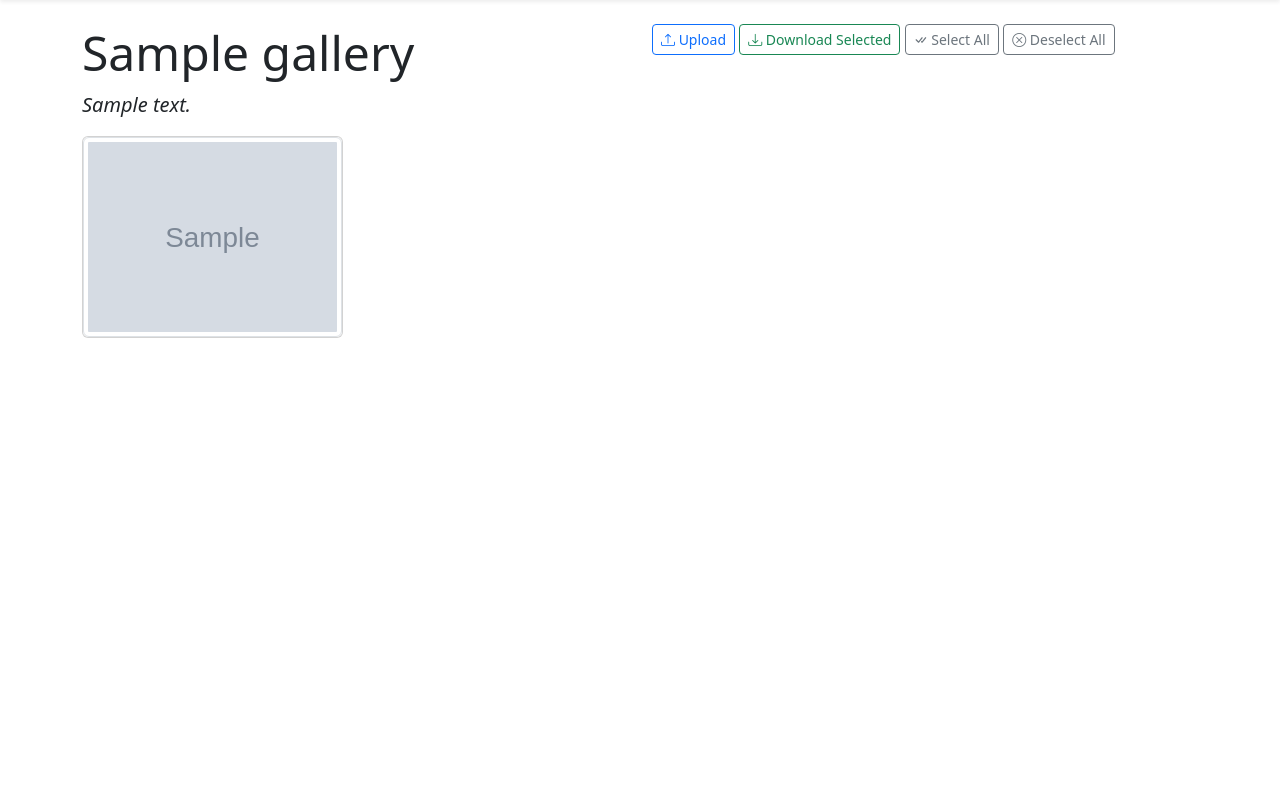
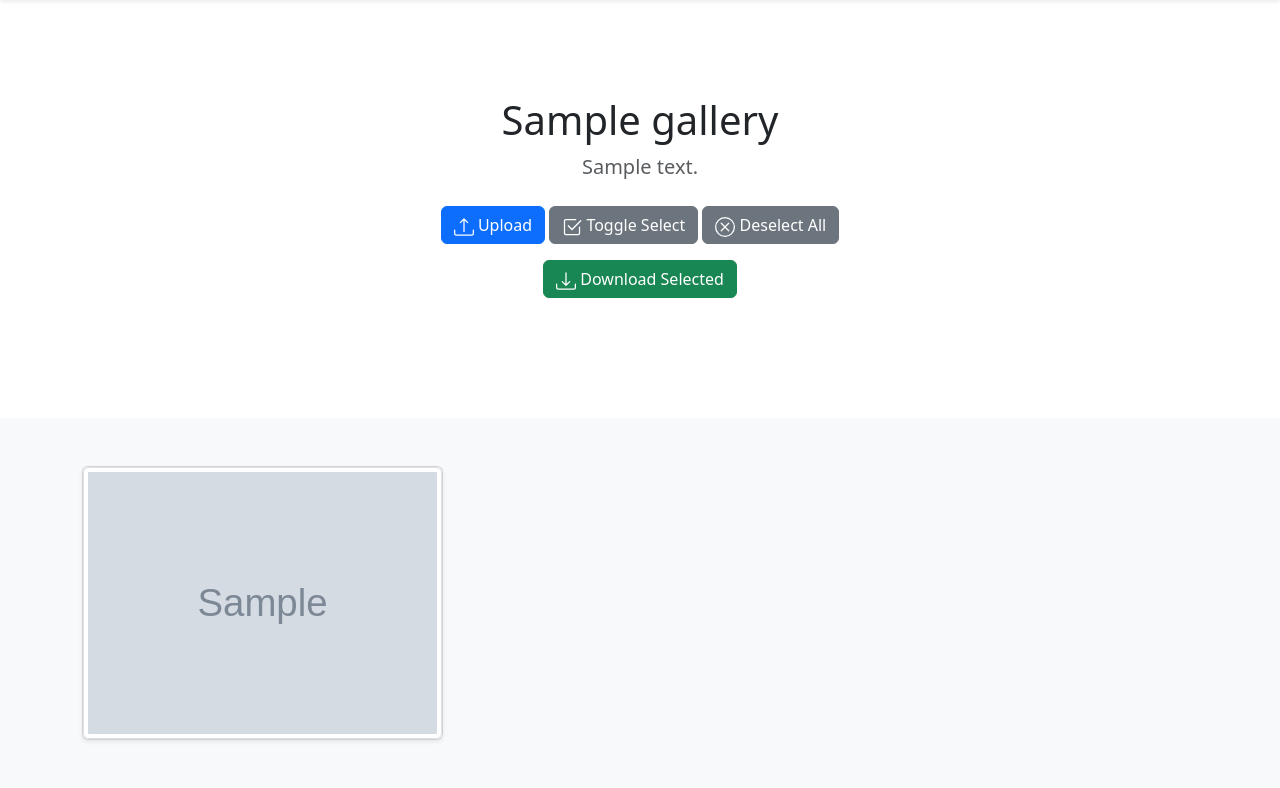
Before and after one commit to dbrennand/EventPics, a Django app: page /gallery/00000000-0000-0000-0000-000000000001/ in a window 1280 px wide. Shown: the part 56-844 px from the top of the page. Before the commit the page ends 394 px from the top, so only its background shows below. Run offline with Django 5.2, Linux system fonts and the light colour scheme; a user stored in the database is signed in; tables that the repository leaves empty hold one stand-in row (values such as "Sample post"); grey boxes marked "Sample" are stand-in pictures; some libraries are stand-ins or nearby versions.

Commit message:
refactor: gallery detail view - improved grid and layout

```diff
--- a/eventpics/gallery/templates/gallery/detail.html
+++ b/eventpics/gallery/templates/gallery/detail.html
@@ -5,86 +5,80 @@
 {% endblock title %}
 
 {% block body %}
-<style>
-    /*
-    Ensure photos are of a fixed size in the photo grid.
-    */
-    .fixed-size-img {
-        width: 100%;
-        height: 200px;
-        object-fit: cover;
-    }
-
-    /*
-    Make the checkbox for photo selection hidden (initially)
-    and of a specific size of the photo.
-    */
-    .checkbox-hidden {
-        display: none;
-        width: 20px;
-        height: 20px;
-    }
-
-    /*
-    When the checkbox is hovered over or checked,
-    display the checkbox.
-    */
-    .card:hover .checkbox-hidden,
-    .checkbox-hidden:checked {
-        display: block;
-    }
-</style>
-
-<!-- Main Body -->
-<div class="container mt-4">
-    <div class="row">
-        <div class="col">
-            <h2 class="display-5">{{ gallery.name }}</h2>
-            {% if gallery.description %}
-            <p class="fst-italic lead">{{ gallery.description }}</p>
-            {% endif %}
-        </div>
-        <!-- Gallery Buttons -->
-        <div class="col">
-            <button type="button" class="btn btn-outline-primary btn-sm" data-bs-toggle="modal"
-                data-bs-target="#uploadModal">
-                <i class="bi bi-upload"></i> Upload
+<!-- Jumbotron like heading  -->
+<section class="py-5 text-center container">
+    <div class="row py-lg-5">
+        <div class="col-lg-6 col-md-8 mx-auto">
+            <h1 class="fw-light">{{ gallery.name }}</h1>
+            <p class="lead text-body-secondary">{{ gallery.description }}</p>
+            <!-- Photo Grid / Gallery Buttons -->
+            <p>
+                <button type="button" class="btn btn-primary my-2" data-bs-toggle="modal" data-bs-target="#uploadModal">
+                    <svg xmlns="http://www.w3.org/2000/svg" width="20" height="20" fill="currentColor"
+                        class="bi bi-upload" viewBox="0 0 16 16">
+                        <path
+                            d="M.5 9.9a.5.5 0 0 1 .5.5v2.5a1 1 0 0 0 1 1h12a1 1 0 0 0 1-1v-2.5a.5.5 0 0 1 1 0v2.5a2 2 0 0 1-2 2H2a2 2 0 0 1-2-2v-2.5a.5.5 0 0 1 .5-.5" />
+                        <path
+                            d="M7.646 1.146a.5.5 0 0 1 .708 0l3 3a.5.5 0 0 1-.708.708L8.5 2.707V11.5a.5.5 0 0 1-1 0V2.707L5.354 4.854a.5.5 0 1 1-.708-.708z" />
+                    </svg>
+                    Upload
                 </button>
-            <button id="download-button" type="button" class="btn btn-outline-success btn-sm">
-                <i class="bi bi-download"></i> Download Selected
+                <button id="toggle-select-button" class="btn btn-secondary my-2">
+                    <svg xmlns="http://www.w3.org/2000/svg" width="20" height="20" fill="currentColor"
+                        class="bi bi-check2-square" viewBox="0 0 16 16">
+                        <path
+                            d="M3 14.5A1.5 1.5 0 0 1 1.5 13V3A1.5 1.5 0 0 1 3 1.5h8a.5.5 0 0 1 0 1H3a.5.5 0 0 0-.5.5v10a.5.5 0 0 0 .5.5h10a.5.5 0 0 0 .5-.5V8a.5.5 0 0 1 1 0v5a1.5 1.5 0 0 1-1.5 1.5z" />
+                        <path
+                            d="m8.354 10.354 7-7a.5.5 0 0 0-.708-.708L8 9.293 5.354 6.646a.5.5 0 1 0-.708.708l3 3a.5.5 0 0 0 .708 0" />
+                    </svg>
+                    Toggle Select
                 </button>
-            <button id="select-all-button" type="button" class="btn btn-outline-secondary btn-sm">
-                <i class="bi bi-check-all"></i> Select All
+                <button id="deselect-all-button" class="btn btn-secondary my-2">
+                    <svg xmlns="http://www.w3.org/2000/svg" width="20" height="20" fill="currentColor"
+                        class="bi bi-x-circle" viewBox="0 0 16 16">
+                        <path d="M8 15A7 7 0 1 1 8 1a7 7 0 0 1 0 14m0 1A8 8 0 1 0 8 0a8 8 0 0 0 0 16" />
+                        <path
+                            d="M4.646 4.646a.5.5 0 0 1 .708 0L8 7.293l2.646-2.647a.5.5 0 0 1 .708.708L8.707 8l2.647 2.646a.5.5 0 0 1-.708.708L8 8.707l-2.646 2.647a.5.5 0 0 1-.708-.708L7.293 8 4.646 5.354a.5.5 0 0 1 0-.708" />
+                    </svg>
+                    Deselect All
                 </button>
-            <button id="deselect-all-button" type="button" class="btn btn-outline-secondary btn-sm">
-                <i class="bi bi-x-circle"></i> Deselect All
+                <button id="download-button" type="button" class="btn btn-success my-2">
+                    <svg xmlns="http://www.w3.org/2000/svg" width="20" height="20" fill="currentColor"
+                        class="bi bi-download" viewBox="0 0 16 16">
+                        <path
+                            d="M.5 9.9a.5.5 0 0 1 .5.5v2.5a1 1 0 0 0 1 1h12a1 1 0 0 0 1-1v-2.5a.5.5 0 0 1 1 0v2.5a2 2 0 0 1-2 2H2a2 2 0 0 1-2-2v-2.5a.5.5 0 0 1 .5-.5" />
+                        <path
+                            d="M7.646 11.854a.5.5 0 0 0 .708 0l3-3a.5.5 0 0 0-.708-.708L8.5 10.293V1.5a.5.5 0 0 0-1 0v8.793L5.354 8.146a.5.5 0 1 0-.708.708z" />
+                    </svg>
+                    Download Selected
                 </button>
+            </p>
         </div>
     </div>
+</section>
 
-    <!-- Photo Grid -->
+<!-- Photo Grid / Gallery -->
+<section class="py-5 bg-body-tertiary">
+    <div class="container">
         {% if photos %}
-    <div class="row">
+        <div class="row row-cols-1 row-cols-sm-2 row-cols-md-3 g-3">
             {% for photo in photos %}
-        <div class="col-md-3 mb-4">
-            <div class="card">
+            <div class="col">
+                <div class="card shadow-sm">
                     <a href="{{ photo.photo.url }}">
-                    <img src="{{ photo.photo.url }}" class="img-thumbnail fixed-size-img" alt="image">
+                        <img src="{{ photo.photo.url }}" class="img-thumbnail" alt="image">
                     </a>
-                <input class="position-absolute top-0 start-0 m-2 checkbox-hidden" type="checkbox"
-                    name="selected-photos" value="{{ photo.photo.url }}">
+                    <input class="position-absolute top-0 start-0 m-2" type="checkbox" name="selected-photos"
+                        value="{{ photo.photo.url }}" style="display: none; width: 20px; height: 20px;">
                 </div>
             </div>
-        {% if forloop.counter|divisibleby:4 and not forloop.last %}
-    </div>
-    <div class="row">
-        {% endif %}
             {% endfor %}
         </div>
         {% else %}
         <p>There are no photos in this gallery. Upload some photos!</p>
         {% endif %}
     </div>
+</section>
 
 <!-- Upload Photo Modal -->
 <div class="modal fade" id="uploadModal" tabindex="-1" aria-labelledby="uploadModalLabel" aria-hidden="true">
@@ -110,14 +104,13 @@
 </div>
 
 <script>
-    /*
-    Select all photos button.
-    When a user selects the select-all-button then all the elements
-    with name selected-photos, make the input checkbox checked.
-    */
-    document.getElementById('select-all-button').addEventListener('click', () => {
-        document.querySelectorAll('input[name="selected-photos"]').forEach(function (checkbox) {
-            checkbox.checked = true;
+    document.getElementById('toggle-select-button').addEventListener('click', () => {
+        document.querySelectorAll('input[name="selected-photos"]').forEach((checkbox) => {
+            if (checkbox.style.display === 'none') {
+                checkbox.style.display = 'block';
+            } else {
+                checkbox.style.display = 'none';
+            }
         });
     });
 
@@ -127,7 +120,7 @@
     with name selected-photos, make the input checkbox is unchecked.
     */
     document.getElementById('deselect-all-button').addEventListener('click', () => {
-        document.querySelectorAll('input[name="selected-photos"]').forEach(function (checkbox) {
+        document.querySelectorAll('input[name="selected-photos"]').forEach((checkbox) => {
             checkbox.checked = false;
         });
     });
```
Lines whose indentation alone changed are shown as unchanged.
